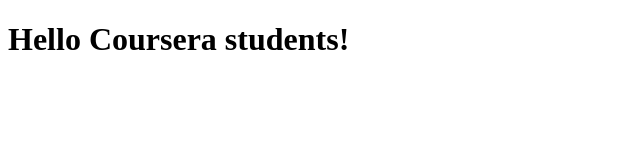
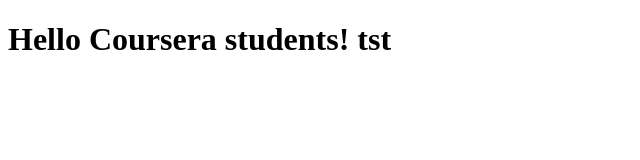
Before and after one commit to jktku81/coursera-test, a plain HTML site: page index.html in a window 1280 px wide. Shown: the full height of the page, 0-640 px from the left. Drawn offline with Linux system fonts and the light colour scheme.

Commit message:
new version of web file

```diff
--- a/index.html
+++ b/index.html
@@ -6,6 +6,6 @@
 </head>
 
 <body>
-  <h1>Hello Coursera students!</h1>
+  <h1>Hello Coursera students! tst</h1>
 </body>
 </html>
```
